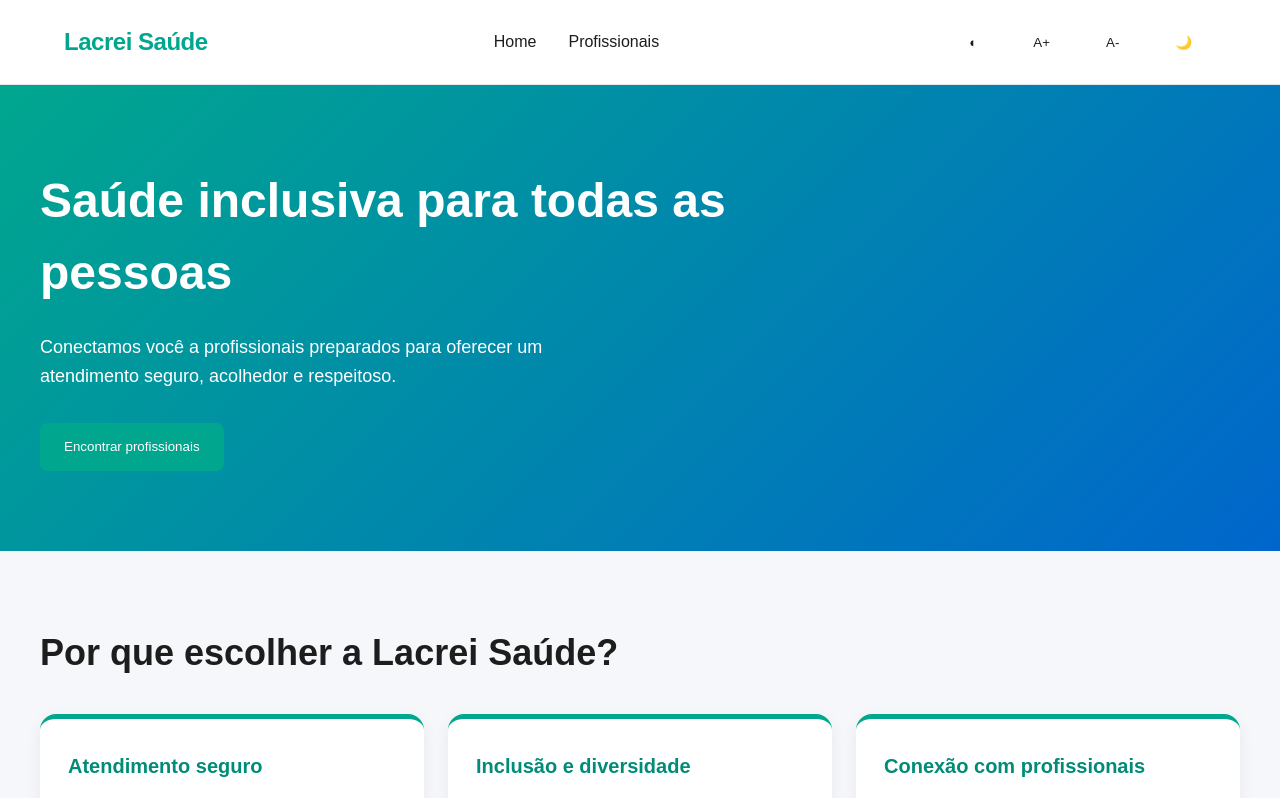
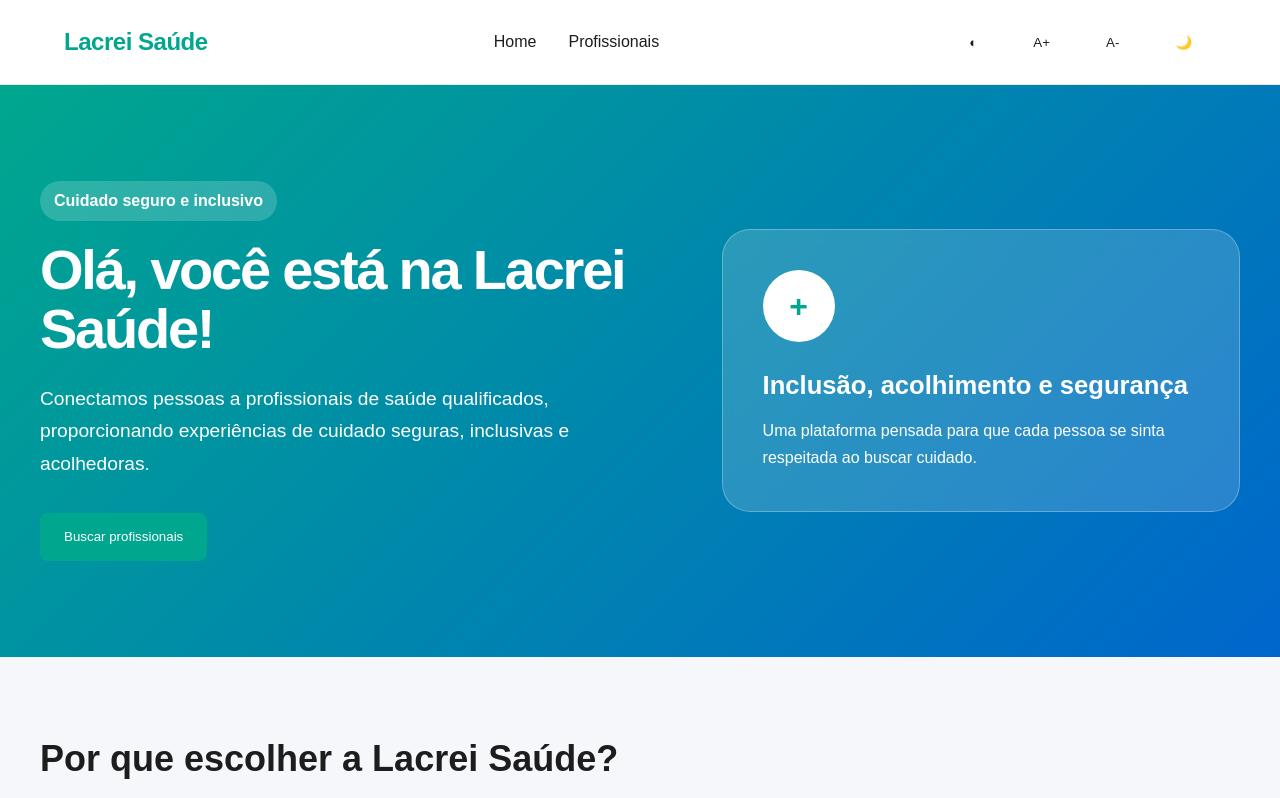
Before and after one commit to rafaelsnavarro/lacrei-saude-challenge, a Next.js app: page / in a window 1280 px wide. Shown: the top 798 px of the page. Built offline with nearby package versions, Linux system fonts and the light colour scheme.

Commit message:
style: improve hero section visual hierarchy

```diff
--- a/src/components/Benefits/Benefits.styles.ts
+++ b/src/components/Benefits/Benefits.styles.ts
@@ -48,6 +48,14 @@ export const Card = styled.article`
 
   box-shadow: 0 4px 16px rgba(0, 0, 0, 0.06);
 
+  span {
+  font-size: 2rem;
+
+  display: block;
+
+  margin-bottom: 16px;
+}
+
   transition:
     transform 0.2s ease,
     box-shadow 0.2s ease;
--- a/src/components/Benefits/Benefits.tsx
+++ b/src/components/Benefits/Benefits.tsx
@@ -9,16 +9,19 @@ import {
 
 const benefits = [
   {
+    icon: "🛡️",
     title: "Atendimento seguro",
     description:
       "Profissionais preparados para oferecer cuidado com respeito, escuta e acolhimento.",
   },
   {
+    icon: "🌈",
     title: "Inclusão e diversidade",
     description:
       "Uma experiência pensada para que cada pessoa se sinta segura ao buscar cuidado.",
   },
   {
+    icon: "🤝",
     title: "Conexão com profissionais",
     description:
       "Encontre profissionais alinhados às suas necessidades de saúde.",
@@ -36,6 +39,7 @@ export function Benefits() {
         <Cards>
           {benefits.map((benefit) => (
             <Card key={benefit.title}>
+              <span>{benefit.icon}</span>
               <h3>{benefit.title}</h3>
               <p>{benefit.description}</p>
             </Card>
--- a/src/components/Hero/Hero.styles.ts
+++ b/src/components/Hero/Hero.styles.ts
@@ -2,51 +2,97 @@ import styled from "styled-components";
 
 export const Container = styled.section`
   width: 100%;
-
-  padding: 80px 24px;
-
+  padding: 96px 24px;
   display: flex;
   justify-content: center;
-
-  background:
-    linear-gradient(
-      135deg,
-      #00A78E 0%,
-      #0066CC 100%
-    );
-
-  color: white;
+  background: linear-gradient(
+    135deg,
+    #00a78e 0%,
+    #0066cc 100%
+  );
+  color: #ffffff;
 `;
 
 export const Content = styled.div`
   max-width: 1200px;
   width: 100%;
+
+  display: grid;
+  gap: 48px;
+  align-items: center;
+
+  grid-template-columns: 1fr;
+
+  @media (min-width: 900px) {
+    grid-template-columns: 1.1fr 0.9fr;
+  }
+`;
+
+export const TextContent = styled.div`
+  max-width: 680px;
+`;
+
+export const Badge = styled.span`
+  display: inline-flex;
+  margin-bottom: 20px;
+  padding: 8px 14px;
+  border-radius: 999px;
+  background: rgba(255, 255, 255, 0.18);
+  font-weight: 700;
 `;
 
 export const Title = styled.h1`
-  font-size: 3rem;
-  font-weight: 700;
-
-  max-width: 700px;
-
+  font-size: 3.5rem;
+  line-height: 1.05;
+  font-weight: 800;
+  letter-spacing: -0.04em;
   margin-bottom: 24px;
 
   @media (max-width: 768px) {
-    font-size: 2rem;
+    font-size: 2.35rem;
   }
 `;
 
 export const Description = styled.p`
-  font-size: 1.125rem;
-
-  max-width: 600px;
-
-  line-height: 1.6;
-
+  font-size: 1.2rem;
+  max-width: 620px;
+  line-height: 1.7;
   margin-bottom: 32px;
 `;
 
 export const Actions = styled.div`
   display: flex;
   gap: 16px;
+  flex-wrap: wrap;
 `;
+
+export const VisualCard = styled.aside`
+  padding: 40px;
+  border-radius: 28px;
+  background: rgba(255, 255, 255, 0.16);
+  border: 1px solid rgba(255, 255, 255, 0.28);
+  backdrop-filter: blur(10px);
+`;
+
+export const VisualCircle = styled.div`
+  width: 72px;
+  height: 72px;
+  margin-bottom: 24px;
+  border-radius: 50%;
+  display: flex;
+  align-items: center;
+  justify-content: center;
+  background: #ffffff;
+  color: #00a78e;
+  font-size: 2rem;
+  font-weight: 800;
+`;
+
+export const VisualTitle = styled.h2`
+  font-size: 1.6rem;
+  margin-bottom: 12px;
+`;
+
+export const VisualText = styled.p`
+  line-height: 1.7;
+`;
--- a/src/components/Hero/Hero.tsx
+++ b/src/components/Hero/Hero.tsx
@@ -1,39 +1,61 @@
 "use client";
+
 import Link from "next/link";
 
 import {
   Container,
   Content,
+  TextContent,
+  Badge,
   Title,
   Description,
   Actions,
+  VisualCard,
+  VisualCircle,
+  VisualTitle,
+  VisualText,
 } from "./Hero.styles";
 
 import { Button } from "../Button";
 
 export function Hero() {
   return (
-    <Container>
+    <Container aria-labelledby="hero-title">
       <Content>
-        <Title>
-          Saúde inclusiva para
-          todas as pessoas
+        <TextContent>
+          <Badge>Cuidado seguro e inclusivo</Badge>
+
+          <Title id="hero-title">
+            Olá, você está na Lacrei Saúde!
           </Title>
 
           <Description>
-          Conectamos você a profissionais
-          preparados para oferecer um
-          atendimento seguro, acolhedor
-          e respeitoso.
+            Conectamos pessoas a profissionais de saúde qualificados,
+            proporcionando experiências de cuidado seguras, inclusivas
+            e acolhedoras.
           </Description>
 
           <Actions>
             <Link href="/profissionais">
-            <Button>
-              Encontrar profissionais
+              <Button ariaLabel="Buscar profissionais de saúde">
+                Buscar profissionais
               </Button>
             </Link>
           </Actions>
+        </TextContent>
+
+        <VisualCard aria-label="Resumo dos pilares da Lacrei Saúde">
+          <VisualCircle>+</VisualCircle>
+
+          <VisualTitle>
+            Inclusão, acolhimento e segurança
+          </VisualTitle>
+
+          <VisualText>
+            Uma plataforma pensada para que cada pessoa se sinta respeitada
+            ao buscar cuidado.
+          </VisualText>
+        </VisualCard>
       </Content>
     </Container>
   );
```
Lines whose indentation alone changed are shown as unchanged.
